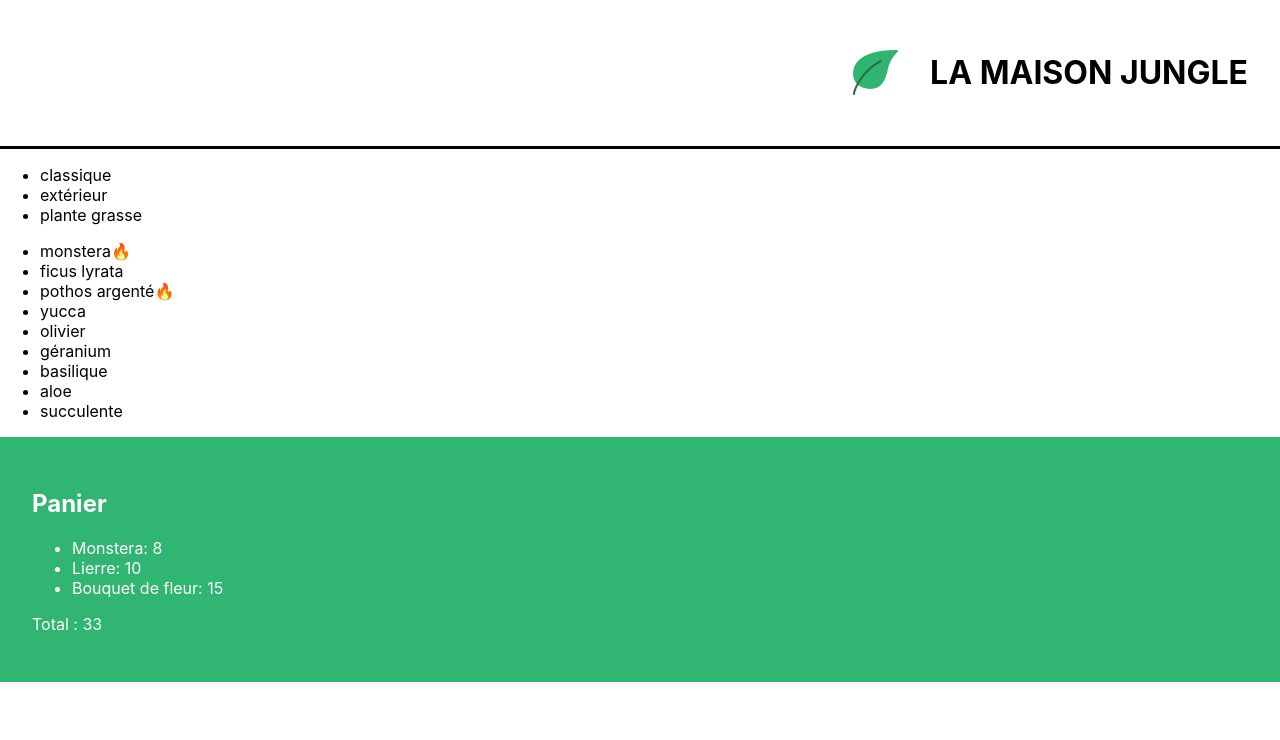
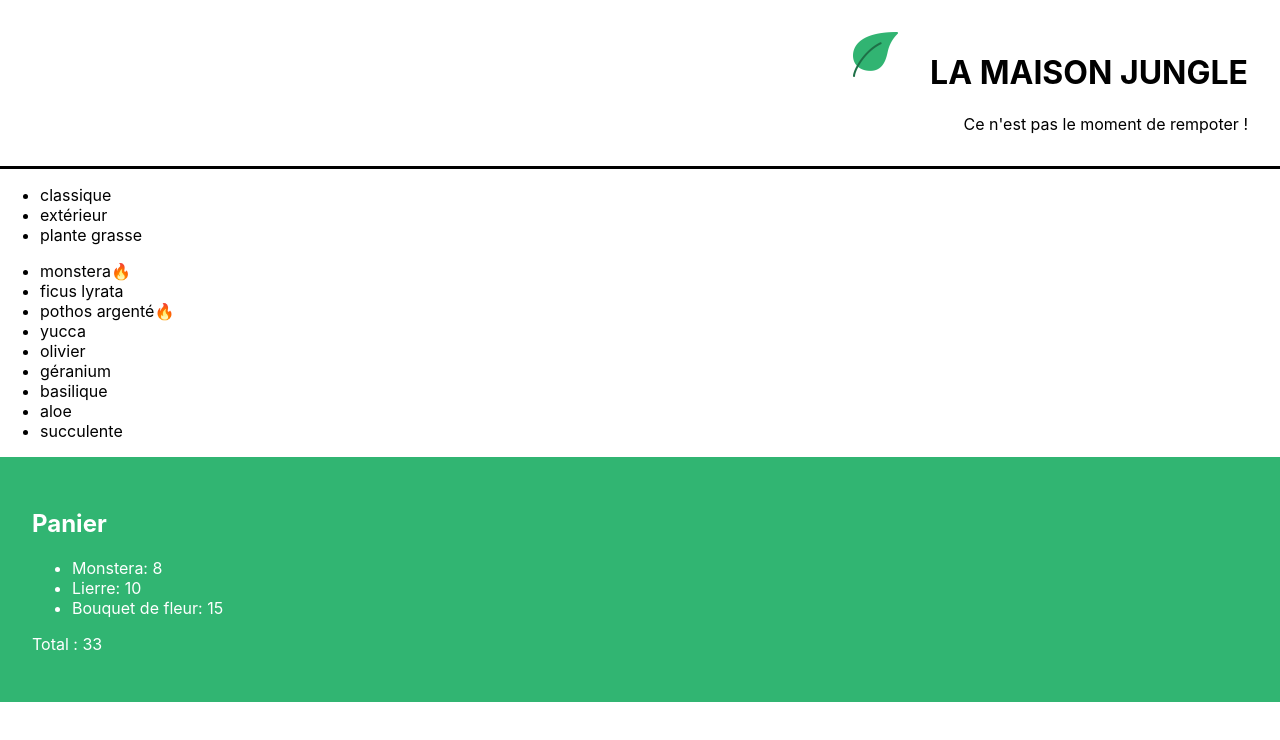
Before and after one commit to AmandineSis/la-maison-jungle, a React (Create React App) app: page / in a window 1280 px wide. Shown: the top 740 px of the page. Built offline with nearby package versions, Linux system fonts and the light colour scheme.

Commit message:
recommendation.js added

```diff
--- a/src/components/Banner.js
+++ b/src/components/Banner.js
@@ -1,14 +1,18 @@
 import '../styles/Banner.css'
 import logo from '../assets/logo.png'
-
+import Recommendation from './Recommendation'
 const title = "La maison Jungle"
 
 function Banner (){
   return (
   <div className='lmj-banner'>
-    <img src={logo} alt='La maison jungle' className='lmj-logo' />
-      <h1 className='lmj-title'>{ title.toUpperCase()}</h1>
+    <div className='lmj-header'>
+        <img src={logo} alt='La maison jungle' className='lmj-logo' />
+        <h1 className='lmj-title'>{ title.toUpperCase()}</h1>
+    </div>
+    <Recommendation />
   </div>
+
 )}
 
 
--- /dev/null
+++ b/src/components/Recommendation.js
@@ -0,0 +1,12 @@
+function Recommendation(){
+    const currentMonth = new Date().getMonth()
+    const isSpring = currentMonth >= 2 && currentMonth <=4
+    console.log(currentMonth)
+    if(!isSpring){
+        return <div>Ce n'est pas le moment de rempoter !</div>
+    } else {
+        return <div>C'est le moment de rempoter 😊</div>
+    }
+}
+
+export default Recommendation
--- a/src/styles/Banner.css
+++ b/src/styles/Banner.css
@@ -4,9 +4,15 @@
 	padding: 32px;
 	border-bottom: solid 3px black;
 	display: flex;
+	flex-direction: column;
+	align-items: right;
+}
+
+.lmj-header{
+	display: flex;
 	justify-content: flex-end;
 	flex-direction: row;
-	align-items: center;
+	align-items: right;
 }
 
 .lmj-title {
```
